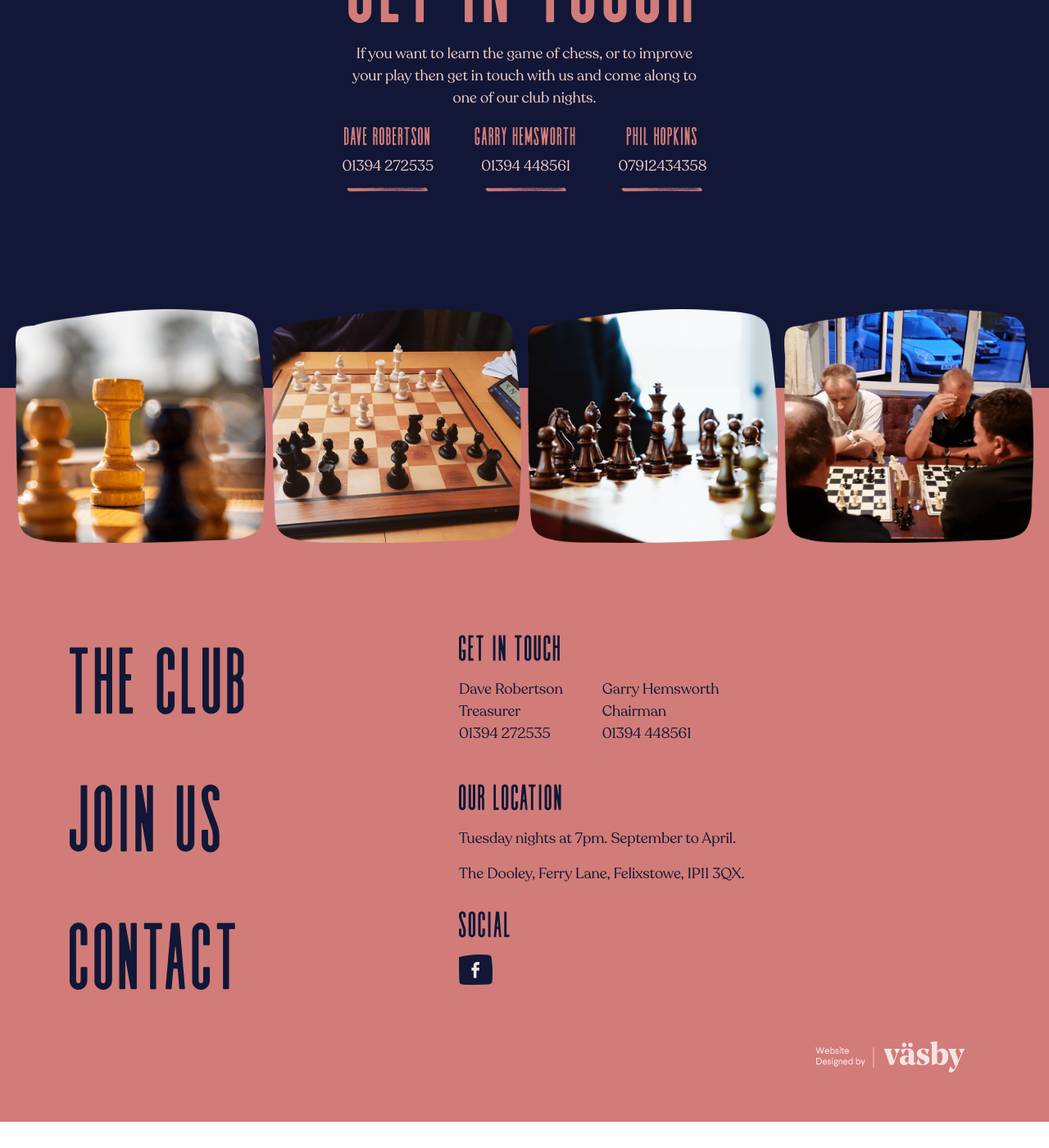
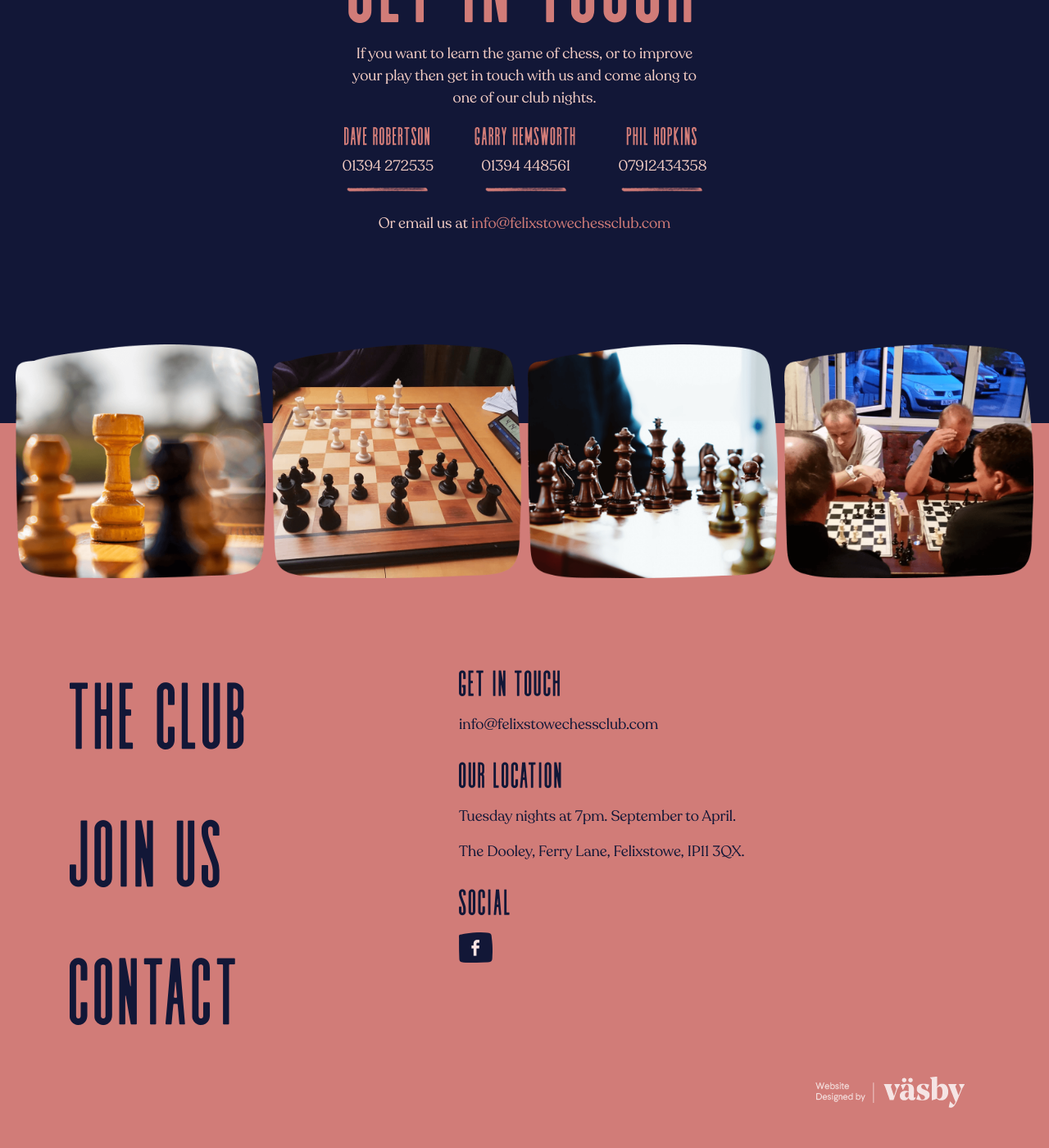
Before and after one commit to ifancyabroad/felixstowe-chess, a Jekyll site: the page built from index.html, in a window 1280 px wide and 1400 px high, scrolled down 3977 px. Shown: the whole window at 82% size. Built offline with Jekyll 4.4.1, drawn with Linux system fonts in a browser that asks for light colours; before the commit the page ends 5345 px from its top, so only the background shows below that.

Commit message:
Add club email address

```diff
--- a/_includes/get-in-touch.html
+++ b/_includes/get-in-touch.html
@@ -7,7 +7,7 @@
       <div class="col-lg-5" data-aos="fade-up">
         <h2 class="text-primary">GET IN TOUCH</h2>
         <p class="text-light">If you want to learn the game of chess, or to improve your play then get in touch with us and come along to one of our club nights.</p>
-        <div class="d-flex justify-content-between">
+        <div class="d-flex justify-content-between mb-3">
           <div>
             <h5 class="text-primary">DAVE ROBERTSON</h5>
             <p class="text-light mb-0">01394 272535</p>
@@ -30,6 +30,7 @@
             </div>
           </div>
         </div>
+        <p class="text-light mb-0">Or email us at <a href="mailto:info@felixstowechessclub.com">info@felixstowechessclub.com</a></p>
       </div>
     </div>
   </div>
--- a/_includes/menu.html
+++ b/_includes/menu.html
@@ -21,18 +21,7 @@
     </div>
     <div class="col-10 col-md-7 {% if include.type == 'modal' %}d-none d-md-block{% endif %}" data-aos="fade-left">
       <h4 class="mb-3">GET IN TOUCH</h4>
-      <div class="d-flex mb-4">
-        <div class="mr-5">
-          <p class="mb-0">Dave Robertson</p>
-          <p class="mb-0">Treasurer</p>
-          <p>01394 272535</p>
-        </div>
-        <div>
-          <p class="mb-0">Garry Hemsworth</p>
-          <p class="mb-0">Chairman</p>
-          <p>01394 448561</p>
-        </div>
-      </div>
+      <p class="mb-4"><a class="text-secondary" href="mailto:info@felixstowechessclub.com">info@felixstowechessclub.com</a></p>
 
       <h4 class="mb-3">OUR LOCATION</h4>
       <div class="mb-4">
```
